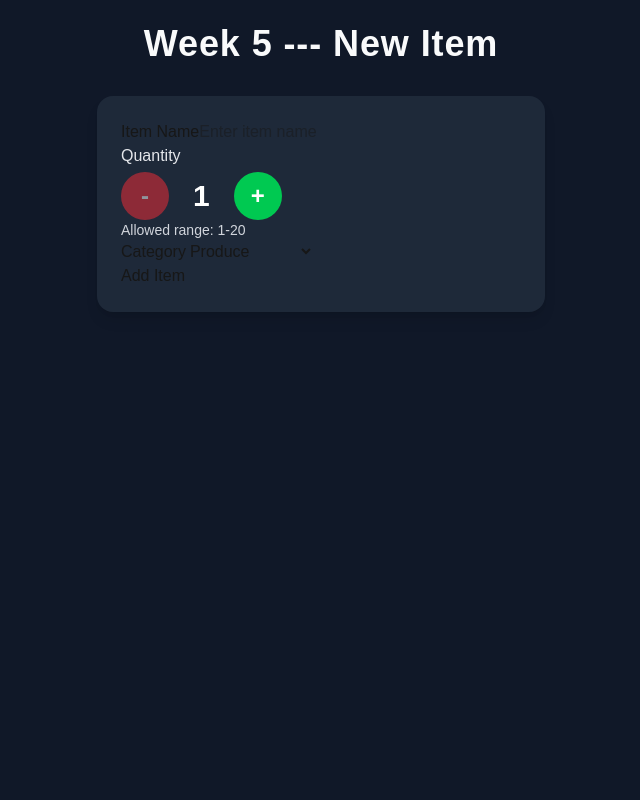
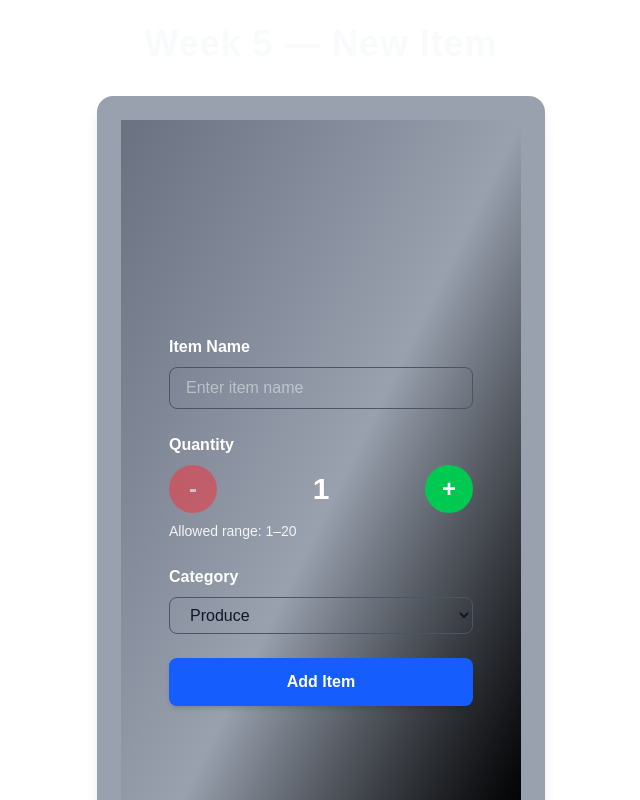
Before and after one commit to S-hussaini/cprg306-assignments, a Next.js app: page /week-5 in a window 1280 px wide. Shown: the top 800 px of the page, without its empty margins (319-959 px from the left). Built offline with nearby package versions, Linux system fonts and the light colour scheme.

Commit message:
I have added some styles to make it look user frindly and clean up some extea things now the code is wirking the way i want.

```diff
--- a/app/week-5/new-item.js
+++ b/app/week-5/new-item.js
@@ -6,9 +6,6 @@ export default function NewItem() {
   const [quantity, setQuantity] = useState(1);
   const [category, setCategory] = useState("produce");
 
-  //Create increment and decrement functions to adjust the quantity state variable.
-  //The increment function should increase quantity by 1, up to a maximum of 20.
-  //The decrement function should decrease quantity by 1, down to a minimum of 1.
   function increment() {
     if (quantity < 20) {
       setQuantity(quantity + 1);
@@ -21,101 +18,89 @@ export default function NewItem() {
     }
   }
 
-  //Create a handleSubmit function. This function should:
- //Prevent the form's default submission behavior.
- //Create an item object with the current values of name, quantity, and category.
- //Log the item object to the console.
- //Display an alert with the current state of name, quantity, and category.
- //Reset the state variables to their initial values
-
- function handleSubmit(event){
+  function handleSubmit(event) {
     event.preventDefault();
 
-  const item =
-  {
-    name: name,
-    quantity: quantity,
-    category: category,
+    const item = {
+      name,
+      quantity,
+      category,
     };
 
     console.log("New Item:", item);
 
-  alert("item added successfully!\nName:"+name+
-     "\nQuantity:"+quantity+
-     "\nCategory:"+category);
+    alert(
+      `Item added successfully!\nName: ${name}\nQuantity: ${quantity}\nCategory: ${category}`
+    );
 
-  // Reset the state variables to their initial values
     setName("");
     setQuantity(1);
     setCategory("produce");
   }
 
-/* In the return statement of your function, create a form that includes:
-Name Field
-Create an input field of type text.
-The value of the input field should be tied to the name state variable, meaning that it displays the current value of name.
-Use the setName function in an onChange event handler to update the state of name as the user types into the field.
-Add required attribute to the input field to ensure that the user cannot submit the form without providing a name.
-Quantity
-Already completed in Week 4.
-Category Field
-Create a select element for the category.
-The value of the select element should be tied to the category state variable.
-Use the setCategory function in an onChange event handler to update the state of category as the user selects a different option.
-Create various option elements within the select for each possible category ("Produce", "Dairy", "Bakery", "Meat", "Frozen Foods", "Canned Goods", "Dry Goods", "Beverages", "Snacks", "Household", "Other"). Each option should have a value that matches the category it represents.
-Submit Button
-Create a submit button that triggers the handleSubmit function when clicked.
-*/
-
   return (
-    <div className = "">
-    <form onSubmit={handleSubmit}
-      className="">
+    <div className="flex justify-center items-center min-h-screen bg-gradient-to-br from-gray-500 via-gray-400 to-black p-6">
+      <form
+        onSubmit={handleSubmit}
+        className=" w-full max-w-md p-6 flex flex-col gap-6"
+      >
         <div>
-        <lable className="">
+          <label className="block text-white font-semibold mb-2">
             Item Name
-        </lable>
+          </label>
           <input
             type="text"
             value={name}
             onChange={(e) => setName(e.target.value)}
             required
-          className = ""
             placeholder="Enter item name"
+            className="w-full px-4 py-2 border border-gray-600 rounded-lg
+                       focus:outline-none focus:ring-2 focus:ring-blue-500 text-gray-100"
           />
         </div>
 
         <div>
-        <lable className="block text-gray-200 font-medium mb-1">
+          <label className="block text-white font-semibold mb-2">
             Quantity
-        </lable>
-        <div className="flex items-center gap-6">
+          </label>
+          <div className="flex items-center justify-between gap-6">
             <button
+              type="button"
               onClick={decrement}
-            type="button"
               disabled={quantity === 1}
-            className="w-12 h-12 flex items-center justify-center text-2xl font-bold bg-red-500 text-white rounded-full hover:bg-red-900 disabled:opacity-50 disabled:cursor-not-allowed transition">
+              className="w-12 h-12 flex items-center justify-center text-2xl font-bold
+                         bg-red-500 text-white rounded-full hover:bg-red-700
+                         disabled:opacity-50 disabled:cursor-not-allowed transition"
+            >
               -
             </button>
-          <span className="text-3xl font-semibold text-white">{quantity}</span>
+            <span className="text-3xl font-semibold text-white">
+              {quantity}
+            </span>
             <button
+              type="button"
               onClick={increment}
-            type="button"
               disabled={quantity === 20}
-            className="w-12 h-12 flex items-center justify-center text-2xl font-bold bg-green-500 text-white rounded-full hover:bg-emerald-900 disabled:opacity-50 disabled:cursor-not-allowed transition">
+              className="w-12 h-12 flex items-center justify-center text-2xl font-bold
+                         bg-green-500 text-white rounded-full hover:bg-green-700
+                         disabled:opacity-50 disabled:cursor-not-allowed transition"
+            >
               +
             </button>
           </div>
-        <p className="text-gray-300 text-sm">
-          Allowed range: 1-20
-        </p>
+          <p className="text-gray-100 text-sm mt-2">Allowed range: 1–20</p>
         </div>
 
         <div>
-        <label className="">
+          <label className="block text-white font-semibold mb-2">
             Category
           </label>
-        <select value={category} onChange={(e) => setCategory(e.target.value)}>
+          <select
+            value={category}
+            onChange={(e) => setCategory(e.target.value)}
+            className="w-full px-4 py-2 border border-gray-600 rounded-lg
+                       focus:outline-none focus:ring-2 focus:ring-blue-500 text-gray-900"
+          >
             <option value="produce">Produce</option>
             <option value="dairy">Dairy</option>
             <option value="bakery">Bakery</option>
@@ -133,7 +118,9 @@ Create a submit button that triggers the handleSubmit function when clicked.
         <div>
           <button
             type="submit"
-        className="">
+            className="w-full py-3 bg-blue-600 text-white font-semibold rounded-lg
+                       hover:bg-blue-800 transition shadow-md"
+          >
             Add Item
           </button>
         </div>
--- a/app/week-5/page.js
+++ b/app/week-5/page.js
@@ -1,13 +1,13 @@
 import NewItem from "./new-item";
 
-export default function Page (){
+export default function Page() {
   return (
-    <main className = "min-h-screen bg-gray-900 fles-col p-6">
-      <h1 className = "text-4xl font-semibold mb-8 text-gray-50 tracking-wide text-center">
-      Week 5 --- New Item
+    <main className="min-h-screen from-gray-900 via-gray-800 to-black flex flex-col items-center justify-center p-6">
+      <h1 className="text-4xl font-semibold mb-8 text-gray-50 tracking-wide text-center">
+        Week 5 — New Item
       </h1>
-      <div className ="w-full max-w-md bg-gray-800 p-6 rounded-2xl shadow-lg mx-auto">
-        <NewItem/>
+      <div className="w-full max-w-md bg-gray-400 p-6 rounded-2xl shadow-lg">
+        <NewItem />
       </div>
     </main>
   );
```
Lines whose indentation alone changed are shown as unchanged.
